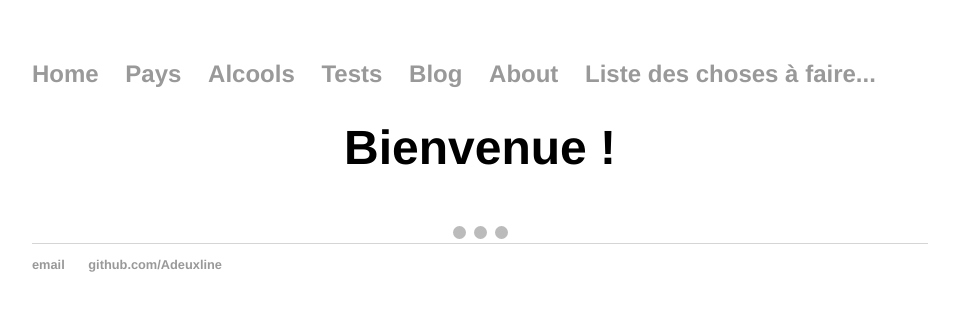
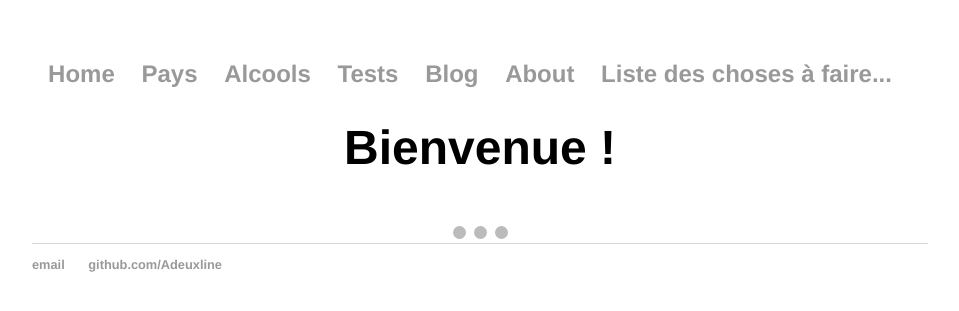
Before and after one commit to rlabe/adeuxline.github.io, a Jekyll site: the page built from index.html, in a window 1280 px wide. Shown: the top 311 px of the page, without its empty margins (160-1119 px from the left). Built offline with Jekyll 4.4.1, drawn with Linux system fonts in a browser that asks for light colours.

Commit message:
Update default.html

```diff
--- a/_layouts/default.html
+++ b/_layouts/default.html
@@ -6,7 +6,7 @@
 			<link rel="stylesheet" type="text/css" href="/css/main.css">
 		</head>
 		<body>
-			<nav>
+			<center><nav>
 	    		<ul>
 	        		<li><a href="/">Home</a></li>
 		        	<li><a href="/countries">Pays</a></li>
@@ -16,7 +16,7 @@
 				<li><a href="#">About</a></li>
 				<li><a href="/todo">Liste des choses à faire...</a></li>
 	    		</ul>
-			</nav>
+				</nav></center>
 			<div class="container">
 
 			{{ content }}
```
